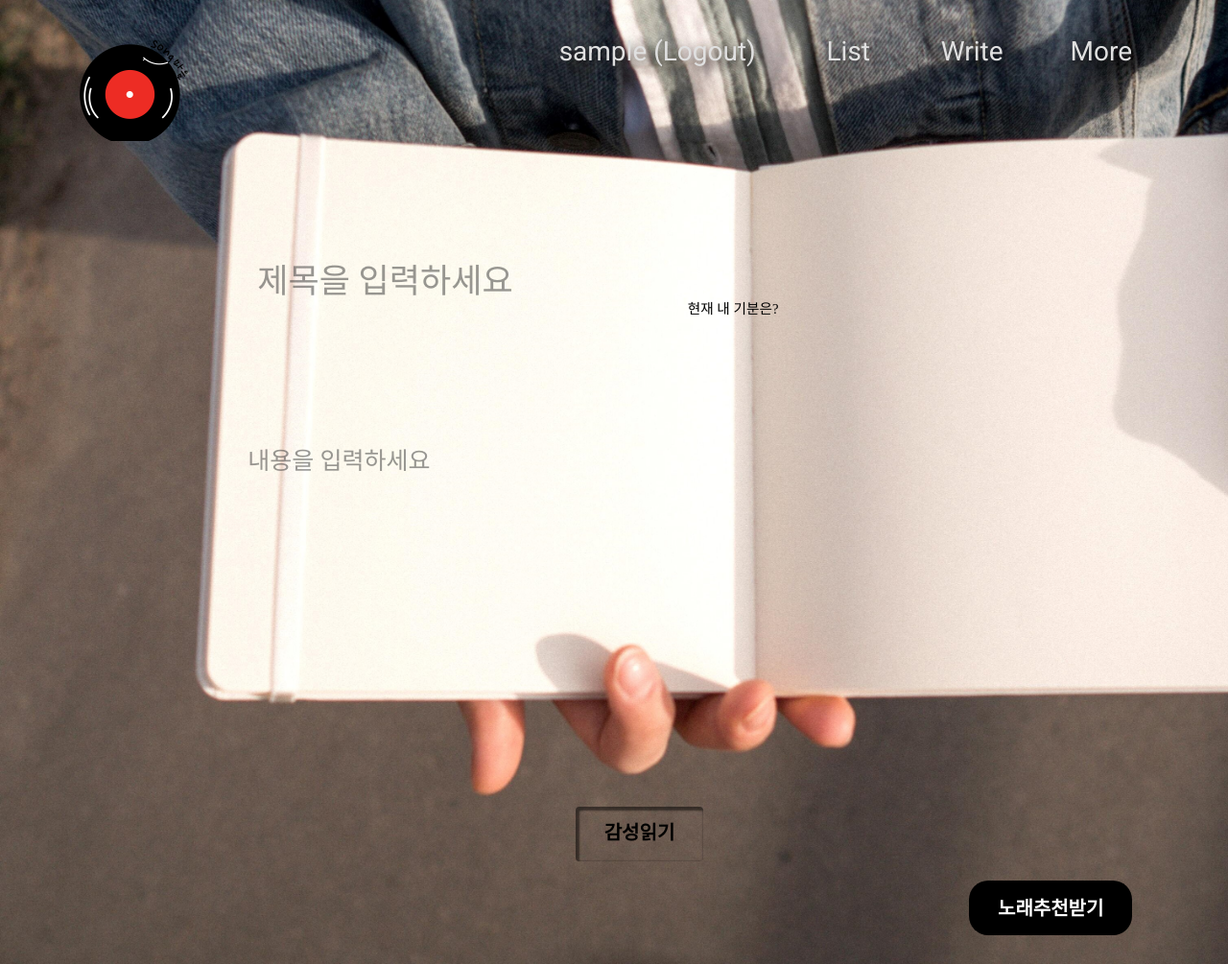
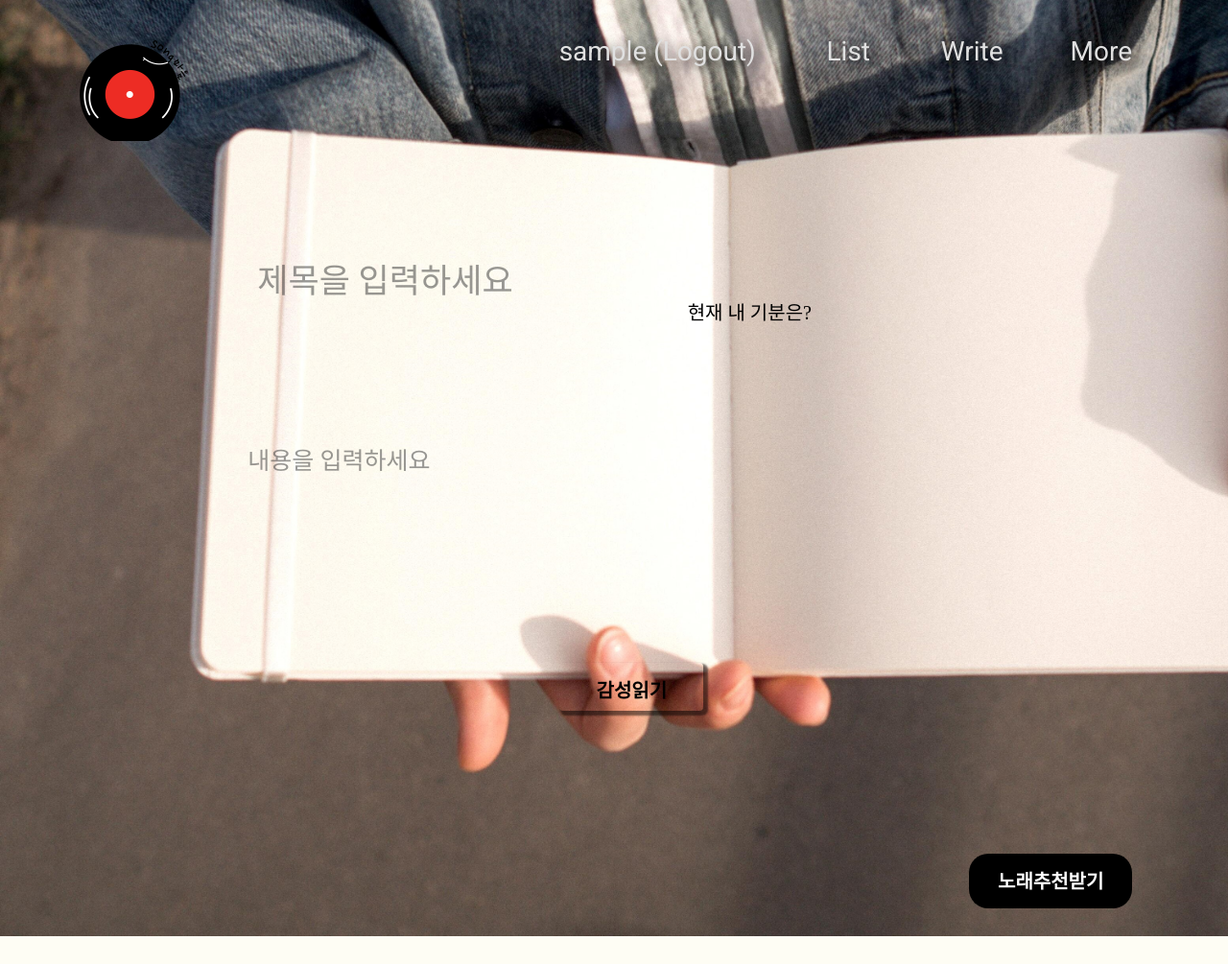
Before and after one commit to kdflgk/errorless, a Django app: page /write/ in a window 1280 px wide. Shown: the whole page at 96% size. After the commit the page ends 976 px from the top, so only its background shows below. Run offline with Django 3.2, Linux system fonts and the light colour scheme; the visitor is signed in with stand-in values (Sample User, id 1); parts of the project's set-up code (start-up, migrations or seed data) failed here and were passed over; some libraries are stand-ins or nearby versions; some web fonts are replaced.

Commit message:
21/03/27 : 디자인 작업

```diff
--- a/static/css/main.css
+++ b/static/css/main.css
@@ -2026,8 +2026,10 @@
 		button.alt,
 		.button.alt {
 			background-color: transparent;
-			box-shadow: inset 2px 2px 2px 2px rgb(0 0 0 / 50%);
+			box-shadow: 3px 3px 2px 2px rgb(0 0 0 / 50%);
 			color: #000000 !important;
+			height: 50px;
+			width: 150px;
 		}
 
 			input[type="submit"].alt:hover,
--- a/static/css/writecss.css
+++ b/static/css/writecss.css
@@ -56,7 +56,7 @@ body {
 
 textarea{
     width: 100%;
-    height: 400px;
+    height: 250px;
     color: #000;
     resize: none;
     font-size: 25px;
@@ -99,3 +99,7 @@ position:relative;
 margin-left:1010px;
 border-radius: 20px;
 }
+
+button{
+font-family:"MAPOBACKPACKING";
+}
--- a/templates/mydiary/testdetail.html
+++ b/templates/mydiary/testdetail.html
@@ -47,14 +47,14 @@
                 </div>
             </div>
 <!--            <button type="submit" class="button alt" id="save" style="float:right; margin-top:300px; font-size: 20px; font-family: 'consola';">감성읽기</button>-->
-                <a href="#" class="delete button alt" style="float:right; margin-top:200px; font-size: 20px; font-family: 'consola';"
+                <a href="#" class="delete button alt" style="float:right; margin-top:0px; font-size: 20px; font-family: 'consola';"
                    data-uri="{% url 'mydiary:diary_delete' question.id  %}" style="width:100px">삭제</a>
 
             <!--			<button type="submit" class="button special" style="float:right; margin-right:25px; margin-top:20px">영화</button>-->
         </div>
 
         <div class="item" style="width: 400px; margin-left:10px;">
-            <a style="color: #000000; font-family: 'BMJUA'; cursor:default;">현재 내 기분은?</a>
+            <a style="color: #000000; font-family: 'BMJUA'; cursor:default;font-size: 20px;">현재 내 기분은?</a>
             <div class="imgpos" style="position:relative">
                 <div class="emotion" style="position: absolute; margin-left: 228px; margin-top: 129px;">
                     <!--	<img src="{% static 'images/행복1.png' %}" alt="" height="142px" width="142px" />-->
@@ -96,7 +96,7 @@
         </div>
 
     </div>
-    <a class="button special" id="remsong" style=" margin-top:20px;font-size:20px;">추천노래</a>
+    <a class="button special" id="remsong" style=" margin-top:120px;font-size:20px;">추천노래</a>
 
 </form>
 
--- a/templates/mydiary/testdiarylist.html
+++ b/templates/mydiary/testdiarylist.html
@@ -28,13 +28,13 @@
             <tbody>
             {% if question_list %}
             {% for question in question_list %}
-            <tr>
+            <tr style="color:black;">
                 <td>
                     <!-- 번호 = 전체건수 - 시작인덱스 - 현재인덱스 + 1 -->
                     {{ question_list.paginator.count|sub:question_list.start_index|sub:forloop.counter0|add:1 }}
                 </td>
                 <td>
-                    <a href="{% url 'mydiary:detail' question.id %}">{{ question.subject }}</a>
+                    <a href="{% url 'mydiary:detail' question.id %}"style="font-family:'BMJUA'; color:black">{{ question.subject }}</a>
                 </td>
                 <td>
                     {{ question.create_date }}
--- a/templates/mydiary/testmovie.html
+++ b/templates/mydiary/testmovie.html
@@ -6,7 +6,7 @@
 <link rel="stylesheet" href="{% static 'css/writecss.css' %}" />
 <form method="post" class="post-form my-3">
 	<div class="container">
-		<div class="item">
+		<div class="item" style="width: 500px;">
 			{% csrf_token %}
 			<!-- 오류표시 Start -->
 			{% if form.errors %}
@@ -29,7 +29,7 @@
 					  id="content" placeholder="내용을 입력하세요" rows="10" >{{ form.content.value|default_if_none:'' }}</textarea>
 
 			</div>
-			<button type="submit" class="button alt" style="float:right; margin-top:20px">저장하기</button>
+			<button type="submit" class="button alt" style="float:right; margin-top:0px;font-size: 20px;">영화추천</button>
 			<!--			<button type="submit" class="button special" style="float:right; margin-right:25px; margin-top:20px">영화</button>-->
 			<div class="item" style="margin-top:100px">
 			</div>
--- a/templates/mydiary/testwrite.html
+++ b/templates/mydiary/testwrite.html
@@ -29,13 +29,13 @@
 					  id="content" placeholder="내용을 입력하세요" rows="10" >{{ form.content.value|default_if_none:'' }}</textarea>
 
 			</div>
-			<button type="submit" class="button alt" id="save" style="float:right; margin-top:0px; font-size: 20px; font-family: 'consola';">감성읽기</button>
+			<button type="submit" class="button alt" id="save" style="float:right; margin-top:0px; font-size: 20px;">감성읽기</button>
 
 			<!--			<button type="submit" class="button special" style="float:right; margin-right:25px; margin-top:20px">영화</button>-->
 		</div>
 
 		<div class="item" style="width: 400px; margin-left:10px;">
-			<a style="color: #000000; font-family: 'BMJUA'; cursor:default;">현재 내 기분은?</a>
+			<a style="color: #000000; font-family: 'BMJUA'; cursor:default;font-size: 20px;">현재 내 기분은?</a>
 			<div class="imgpos" style="position:relative">
 				<div class="emotion" style="position: absolute; margin-left: 228px; margin-top: 129px;">
 <!--	<img src="{% static 'images/행복1.png' %}" alt="" height="142px" width="142px" />-->
@@ -71,13 +71,13 @@
 				{% endfor %}
 			</div>
 			<div class="recombtn">
-				<a class="recom" style="font-size: 40px;margin-left:420px; font-weight:bold;"> &nbsp;&nbsp; > </a>
-				<a class="recom2" style="font-size: 40px;margin-left:420px; font-weight:bold; display:none;"> < </a>
+				<a class="recom" style="font-size: 40px;margin-left:420px; font-weight:bold;"> 다음</a>
+				<a class="recom2" style="font-size: 40px;margin-left:420px; font-weight:bold; display:none;"> 이전 </a>
 			</div>
 		</div>
 
 	</div>
-	<a class="button special" id="remsong" style=" margin-top:20px;font-size:20px;">노래추천받기</a>
+	<a class="button special" id="remsong" style=" margin-top:120px;font-size:20px;">노래추천받기</a>
 
 </form>
 <div id="loading">
```
